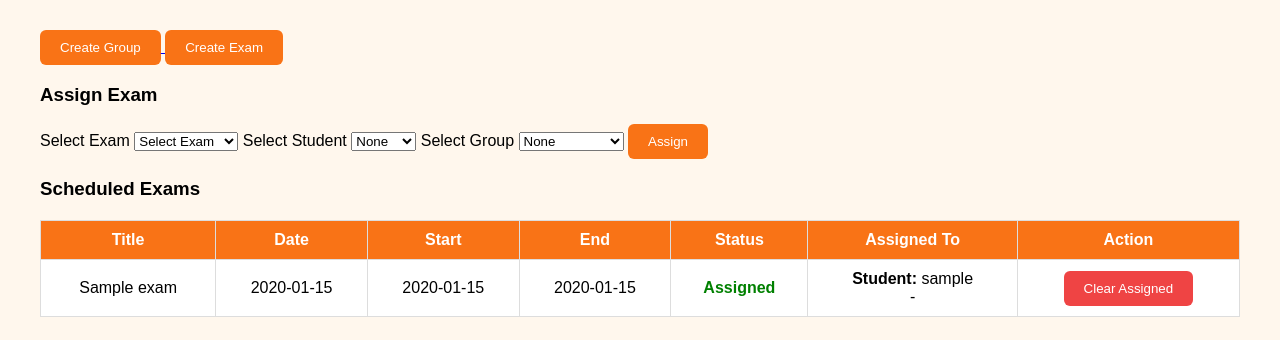
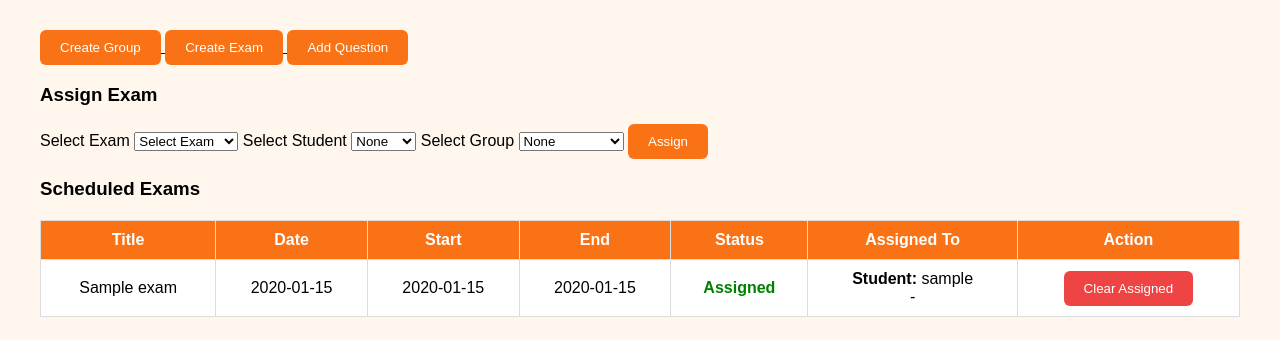
Before and after one commit to Mushfiqur00/online-exam-system, a Flask app: template templates/admin_dashboard.html in a window 1280 px wide. Shown: the part 107-447 px from the top of the page. Run offline with Flask 3, Linux system fonts and the light colour scheme; the template is opened without the code that fills it: values that come from a table or form of the project are taken from there, others are empty; tables that the repository leaves empty hold one stand-in row (values such as "Sample post").

Commit message:
adding button

```diff
--- a/templates/admin_dashboard.html
+++ b/templates/admin_dashboard.html
@@ -8,6 +8,10 @@
 
 <a href="/create-exam-page">
     <button>Create Exam</button>
+</a>
+
+<a href="/add-question/{{exam.id}}">
+    <button>Add Question</button>
 </a>
 
 <h3>Assign Exam</h3>
```
Also changed, not shown: app.py (+2 -27 lines). Lines whose indentation alone changed are shown as unchanged.
